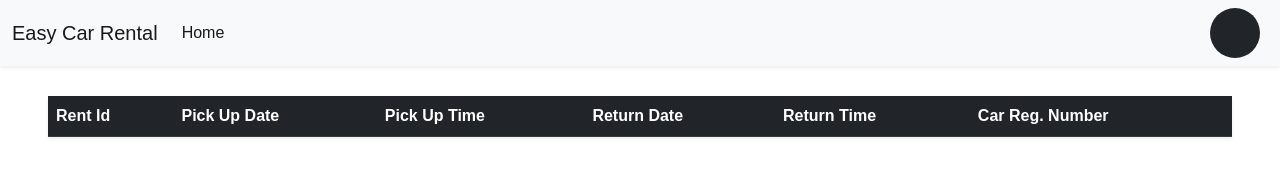
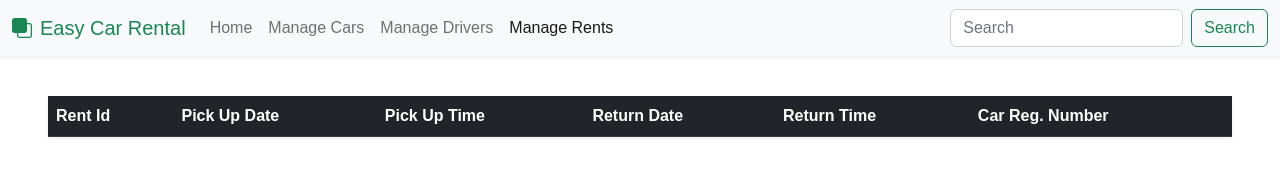
Before and after one commit to Sandun-Induranga/Car-Rental-System, a plain HTML site: page Frontend/view/driver-page.html in a window 1280 px wide. Drawn offline with nearby package versions, Linux system fonts and the light colour scheme; no server answers.

Commit message:
Driver Page Updated

```diff
--- a/Frontend/view/driver-page.html
+++ b/Frontend/view/driver-page.html
@@ -17,7 +17,7 @@
 <header class="fixed-top">
     <nav class="navbar navbar-expand-lg bg-light shadow-sm">
         <div class="container-fluid">
-            <a class="navbar-brand" href="#">Easy Car Rental</a>
+            <a class="navbar-brand text-success" href="#"><span class="me-2"><i class="bi bi-front"></i></span>Easy Car Rental</a>
             <button class="navbar-toggler" type="button" data-bs-toggle="collapse"
                     data-bs-target="#navbarSupportedContent" aria-controls="navbarSupportedContent"
                     aria-expanded="false" aria-label="Toggle navigation">
@@ -26,12 +26,21 @@
             <div class="collapse navbar-collapse" id="navbarSupportedContent">
                 <ul class="navbar-nav me-auto mb-2 mb-lg-0">
                     <li class="nav-item">
-                        <a class="nav-link active" aria-current="page" href="#">Home</a>
+                        <a class="nav-link" aria-current="page" href="admin-home-page.html">Home</a>
+                    </li>
+                    <li class="nav-item">
+                        <a class="nav-link" href="car-page.html">Manage Cars</a>
+                    </li>
+                    <li class="nav-item">
+                        <a class="nav-link" href="driver-registration.html">Manage Drivers</a>
+                    </li>
+                    <li class="nav-item">
+                        <a class="nav-link active" href="car-page.html">Manage Rents</a>
                     </li>
                 </ul>
-                <form class="d-flex align-items-center" role="search">
-                    <div class="rounded rounded-circle bg-dark me-2" style="width: 50px; height: 50px;"></div>
-                    <p class="m-0 h5" id="username"></p>
+                <form class="d-flex" role="search">
+                    <input class="form-control me-2" type="search" placeholder="Search" aria-label="Search">
+                    <button class="btn btn-outline-success" type="submit">Search</button>
                 </form>
             </div>
         </div>
```
Also changed, not shown: 6 other files.
